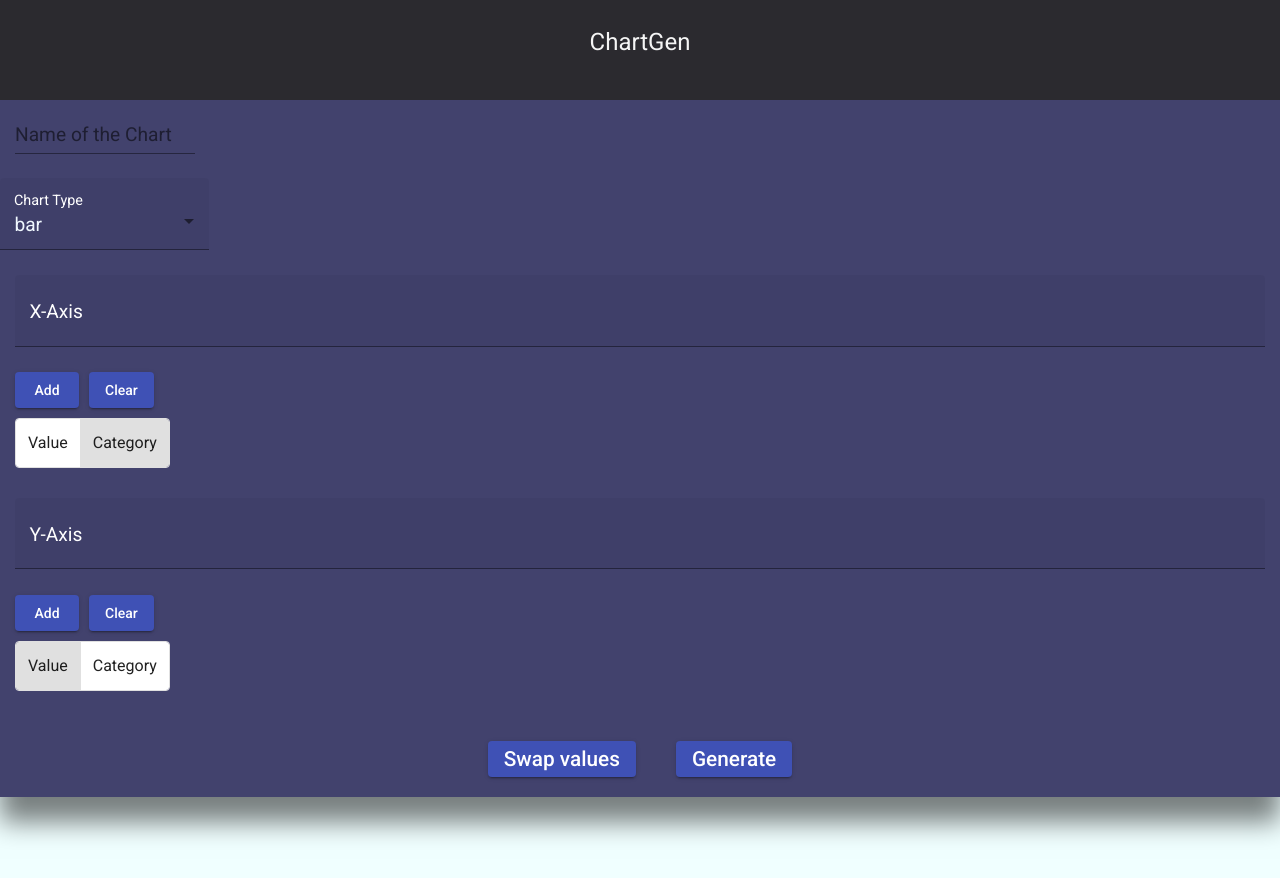
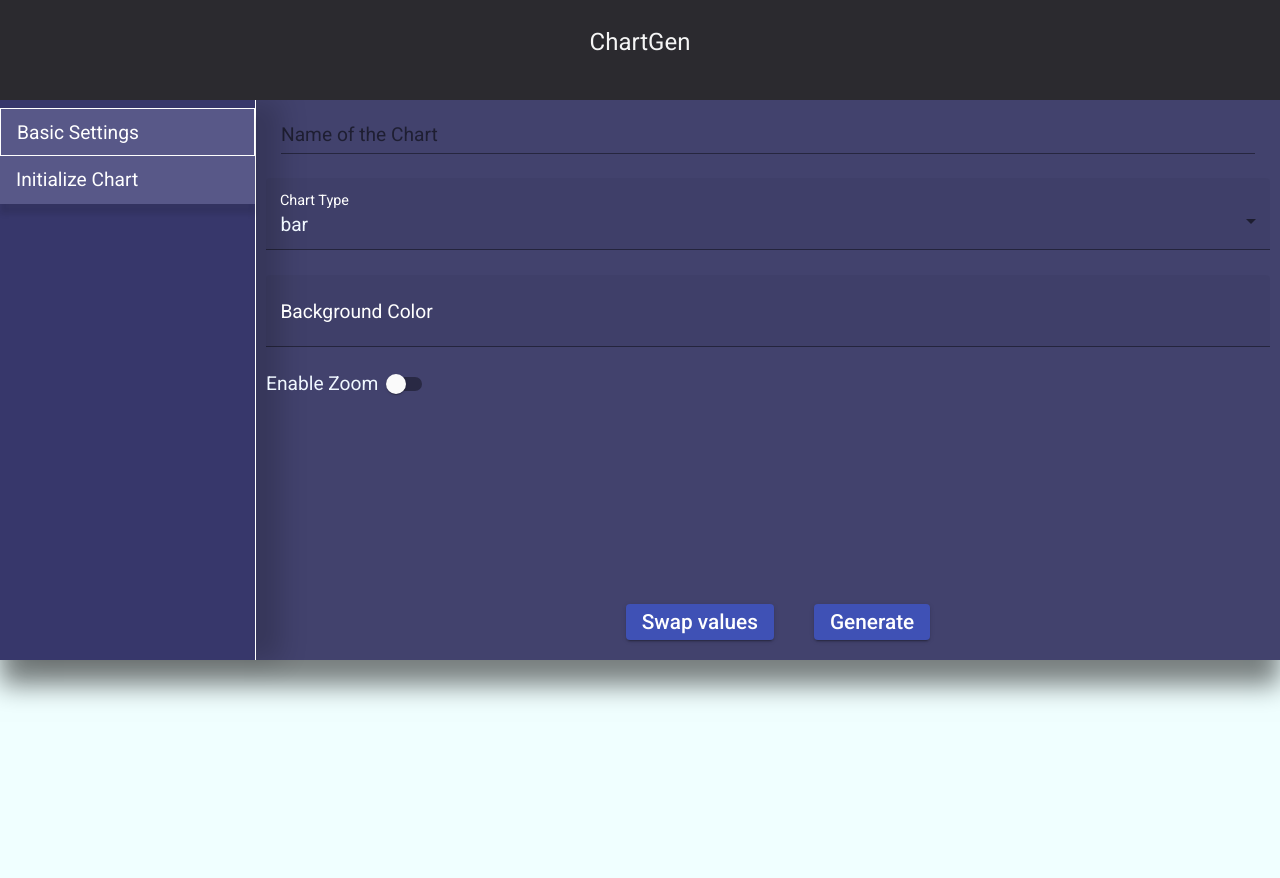
Before and after one commit to AntoRin/chart-gen, an Angular app: page / in a window 1280 px wide. Shown: the top 878 px of the page. Built offline with nearby package versions, Linux system fonts and the light colour scheme.

Commit message:
add tabs; add more chart customization; UI changes

```diff
--- a/src/app/chart/components/chart-control/chart-control.component.css
+++ b/src/app/chart/components/chart-control/chart-control.component.css
@@ -4,18 +4,43 @@
    color: aliceblue;
    box-shadow: 0px 25px 25px rgba(0, 0, 0, 0.504);
    margin-bottom: 20px;
+   display: grid;
+   grid-template-columns: 1fr 4fr;
+   min-height: 70vh;
 }
 
-.chart-control-container mat-label {
+.tab-nav {
+   border-right: 1px solid #fff;
+   box-shadow: 25px 0 25px rgba(0, 0, 0, 0.175);
+   background-color: rgb(55, 55, 107);
+}
+
+.tab-nav mat-list-item {
+   color: #fff;
+   font-size: 1.2rem;
+   background-color: rgb(88, 88, 136);
+   box-shadow: 0 10px 5px rgba(17, 17, 17, 0.116);
+}
+
+.settings-form {
+   padding: 0 10px;
+   position: relative;
+}
+
+.settings-form mat-label {
    color: white;
 }
 
-.chart-control-container option {
+.settings-form option {
    background-color: rgb(51, 50, 54);
 }
 
 .input-container {
    margin: 0 15px;
+}
+
+.full-width {
+   width: 100%;
 }
 
 mat-button-toggle-group {
@@ -35,6 +60,8 @@ mat-button-toggle {
    justify-content: center;
    align-items: center;
    width: 100%;
+   position: absolute;
+   bottom: 0;
 }
 
 .action-btn-font {
--- a/src/app/chart/components/chart-control/chart-control.component.html
+++ b/src/app/chart/components/chart-control/chart-control.component.html
@@ -1,7 +1,18 @@
 <div class="chart-control-container">
-   <form (ngSubmit)="createChart($event)">
+   <div class="tab-nav">
+      <mat-nav-list>
+         <mat-list-item [ngStyle]="selectedTab === 'basic' ? { border: '1px solid #fff' } : {}" (click)="changeTab('basic')"
+            >Basic Settings</mat-list-item
+         >
+         <mat-list-item [ngStyle]="selectedTab === 'initialize' ? { border: '1px solid #fff' } : {}" (click)="changeTab('initialize')"
+            >Initialize Chart</mat-list-item
+         >
+      </mat-nav-list>
+   </div>
+   <form class="settings-form" (ngSubmit)="createChart($event)">
+      <section *ngIf="selectedTab === 'basic'">
          <div class="input-container">
-         <mat-form-field>
+            <mat-form-field class="full-width">
                <input
                   name="chartTitle"
                   matInput
@@ -12,7 +23,7 @@
                />
             </mat-form-field>
          </div>
-      <mat-form-field appearance="fill">
+         <mat-form-field appearance="fill" class="full-width">
             <mat-label>Chart Type</mat-label>
             <select name="graphType" id="graphType" matNativeControl [(ngModel)]="graphType">
                <option *ngFor="let type of allowedGraphTypes">
@@ -21,6 +32,15 @@
             </select>
          </mat-form-field>
          <br />
+         <mat-form-field appearance="fill" class="full-width">
+            <mat-label>Background Color</mat-label>
+            <input matInput type="text" name="backgroundColor" [(ngModel)]="backgroundColor" />
+         </mat-form-field>
+         <br />
+         <mat-slide-toggle labelPosition="before" [checked]="enableZoom" (change)="setZoom($event)">Enable Zoom</mat-slide-toggle>
+         <br />
+      </section>
+      <section *ngIf="selectedTab === 'initialize'">
          <div class="input-container">
             <app-chip-input
                [includeBtn]="true"
@@ -54,6 +74,7 @@
             </mat-button-toggle-group>
          </div>
          <br />
+      </section>
       <div class="control-actions">
          <button type="button" class="action-btn-font" mat-raised-button color="primary" (click)="swapValues()">Swap values</button>
          <button type="submit" class="action-btn-font" mat-raised-button color="primary">Generate</button>
--- a/src/app/chart/components/chart-control/chart-control.component.ts
+++ b/src/app/chart/components/chart-control/chart-control.component.ts
@@ -1,7 +1,8 @@
 import { Component, EventEmitter, OnInit, Output } from "@angular/core";
+import { MatSlideToggleChange } from "@angular/material/slide-toggle";
 import { MatSnackBar } from "@angular/material/snack-bar";
 import { ChartOptions } from "../../../interfaces/ChartOptions";
-import { AxisType, GraphType } from "../../../types";
+import { AxisType, GraphType, SettingsTabType } from "../../../types";
 
 @Component({
    selector: "app-chart-control",
@@ -11,12 +12,15 @@ import { AxisType, GraphType } from "../../../types";
 export class ChartControlComponent implements OnInit {
    @Output() public chartInit: EventEmitter<ChartOptions> = new EventEmitter<ChartOptions>();
 
+   public selectedTab: SettingsTabType = "basic";
    public chartTitle: string = "";
    public xAxisKeys: string[] = [];
    public yAxisKeys: string[] = [];
    public xAxisType: AxisType = "category";
    public yAxisType: AxisType = "value";
    public graphType: GraphType = "bar";
+   public enableZoom: boolean = false;
+   public backgroundColor: string | undefined;
 
    public allowedGraphTypes: GraphType[] = ["bar", "line", "scatter"];
 
@@ -24,8 +28,36 @@ export class ChartControlComponent implements OnInit {
 
    ngOnInit(): void {}
 
+   private _openSnackbar(message: string) {
+      this._snackBar.open(message, "close", {
+         panelClass: "snackbar-control",
+         duration: 5000,
+      });
+      return;
+   }
+
+   changeTab(tabName: SettingsTabType) {
+      this.selectedTab = tabName;
+   }
+
+   setZoom(event: MatSlideToggleChange) {
+      this.enableZoom = event.checked;
+   }
+
    handleInputModification(newInput: string, axis: "x" | "y") {
-      axis === "x" ? this.xAxisKeys.push(newInput) : this.yAxisKeys.push(newInput);
+      if (axis === "x") {
+         if (this.xAxisType === "value" && isNaN(Number(newInput))) {
+            this._openSnackbar("Axis initialized as value but is not provided a number");
+            return;
+         }
+         this.xAxisKeys.push(newInput);
+      } else if (axis === "y") {
+         if (this.yAxisType === "value" && isNaN(Number(newInput))) {
+            this._openSnackbar("Axis initialized as value but is not provided a number");
+            return;
+         }
+         this.yAxisKeys.push(newInput);
+      }
    }
 
    removeInput(idx: number, axis: "x" | "y") {
@@ -33,6 +65,8 @@ export class ChartControlComponent implements OnInit {
    }
 
    modifyValue(options: { index: number; value: string }, axis: "x" | "y") {
+      if (!options.value) return;
+
       if (axis === "x") this.xAxisKeys[options.index] = options.value;
       else this.yAxisKeys[options.index] = options.value;
    }
@@ -45,18 +79,12 @@ export class ChartControlComponent implements OnInit {
 
    createChart(_: any): void {
       if (this.xAxisType === "category" && this.yAxisType === "category") {
-         this._snackBar.open("Both the axes cannot be categories - one must be a value", "close", {
-            panelClass: "snackbar-control",
-            duration: 5000,
-         });
+         this._openSnackbar("Both the axes cannot be categories - one must be a value");
          return;
       }
 
       if (!this.xAxisKeys.length || !this.yAxisKeys.length) {
-         this._snackBar.open("Axis values cannot be empty", "close", {
-            panelClass: "snackbar-control",
-            duration: 5000,
-         });
+         this._openSnackbar("Axis values cannot be empty");
          return;
       }
 
@@ -67,6 +95,8 @@ export class ChartControlComponent implements OnInit {
          yAxisKeys: this.yAxisKeys,
          yAxisType: this.yAxisType,
          type: this.graphType,
+         enableZoom: this.enableZoom,
+         backgroundColor: this.backgroundColor,
       });
    }
 }
--- a/src/app/chart/components/common/chip-input/chip-input.component.css
+++ b/src/app/chart/components/common/chip-input/chip-input.component.css
@@ -13,3 +13,8 @@ mat-label {
 .btn-controls button {
    margin: 0 10px 0 0;
 }
+
+.chip {
+   font-size: 1.1rem;
+   border-radius: 0;
+}
--- a/src/app/chart/components/common/chip-input/chip-input.component.html
+++ b/src/app/chart/components/common/chip-input/chip-input.component.html
@@ -4,6 +4,7 @@
       <mat-chip-list #matChipList>
          <mat-chip
             *ngFor="let key of chipList; let keyIdx = index"
+            class="chip"
             [selectable]="false"
             [removable]="true"
             (removed)="removeKey(keyIdx)"
--- a/src/app/chart/components/common/chip-input/chip-input.component.ts
+++ b/src/app/chart/components/common/chip-input/chip-input.component.ts
@@ -1,8 +1,8 @@
 import { Component, EventEmitter, Input, OnInit, Output } from "@angular/core";
 import { ENTER, COMMA, SPACE } from "@angular/cdk/keycodes";
 import { MatBottomSheet } from "@angular/material/bottom-sheet";
+import { Subscription } from "rxjs";
 import { ChipInputEditorComponent } from "./chip-input-editor.component";
-import { Subscription } from "rxjs";
 
 @Component({
    selector: "app-chip-input",
--- a/src/app/chart/directives/chart-container.directive.ts
+++ b/src/app/chart/directives/chart-container.directive.ts
@@ -47,6 +47,13 @@ export class ChartContainerDirective implements OnInit, OnChanges {
          title: {
             text: this.chartOptions.title || "Chart",
          },
+         dataZoom: [
+            {
+               type: "inside",
+               disabled: !this.chartOptions.enableZoom,
+            },
+         ],
+         backgroundColor: this.chartOptions.backgroundColor,
          xAxis: {
             type: this.chartOptions.xAxisType,
             data: this.chartOptions.xAxisKeys,
--- a/src/app/interfaces/ChartOptions.ts
+++ b/src/app/interfaces/ChartOptions.ts
@@ -7,4 +7,6 @@ export interface ChartOptions {
    type: GraphType;
    yAxisKeys: string[];
    yAxisType: AxisType;
+   enableZoom: boolean;
+   backgroundColor: string | undefined;
 }
--- a/src/app/material-ui/material-ui.module.ts
+++ b/src/app/material-ui/material-ui.module.ts
@@ -11,6 +11,9 @@ import { MatButtonToggleModule } from "@angular/material/button-toggle";
 import { MatBottomSheetModule } from "@angular/material/bottom-sheet";
 import { MatSnackBarModule } from "@angular/material/snack-bar";
 import { MatToolbarModule } from "@angular/material/toolbar";
+import { MatTabsModule } from "@angular/material/tabs";
+import { MatListModule } from "@angular/material/list";
+import { MatSlideToggleModule } from "@angular/material/slide-toggle";
 
 @NgModule({
    declarations: [],
@@ -27,6 +30,9 @@ import { MatToolbarModule } from "@angular/material/toolbar";
       MatBottomSheetModule,
       MatSnackBarModule,
       MatToolbarModule,
+      MatTabsModule,
+      MatListModule,
+      MatSlideToggleModule,
    ],
 })
 export class MaterialUIModule {}
--- a/src/app/types/index.ts
+++ b/src/app/types/index.ts
@@ -1,2 +1,3 @@
 export type AxisType = "category" | "value";
 export type GraphType = "bar" | "line" | "scatter";
+export type SettingsTabType = "basic" | "initialize";
```
Lines whose indentation alone changed are shown as unchanged.
